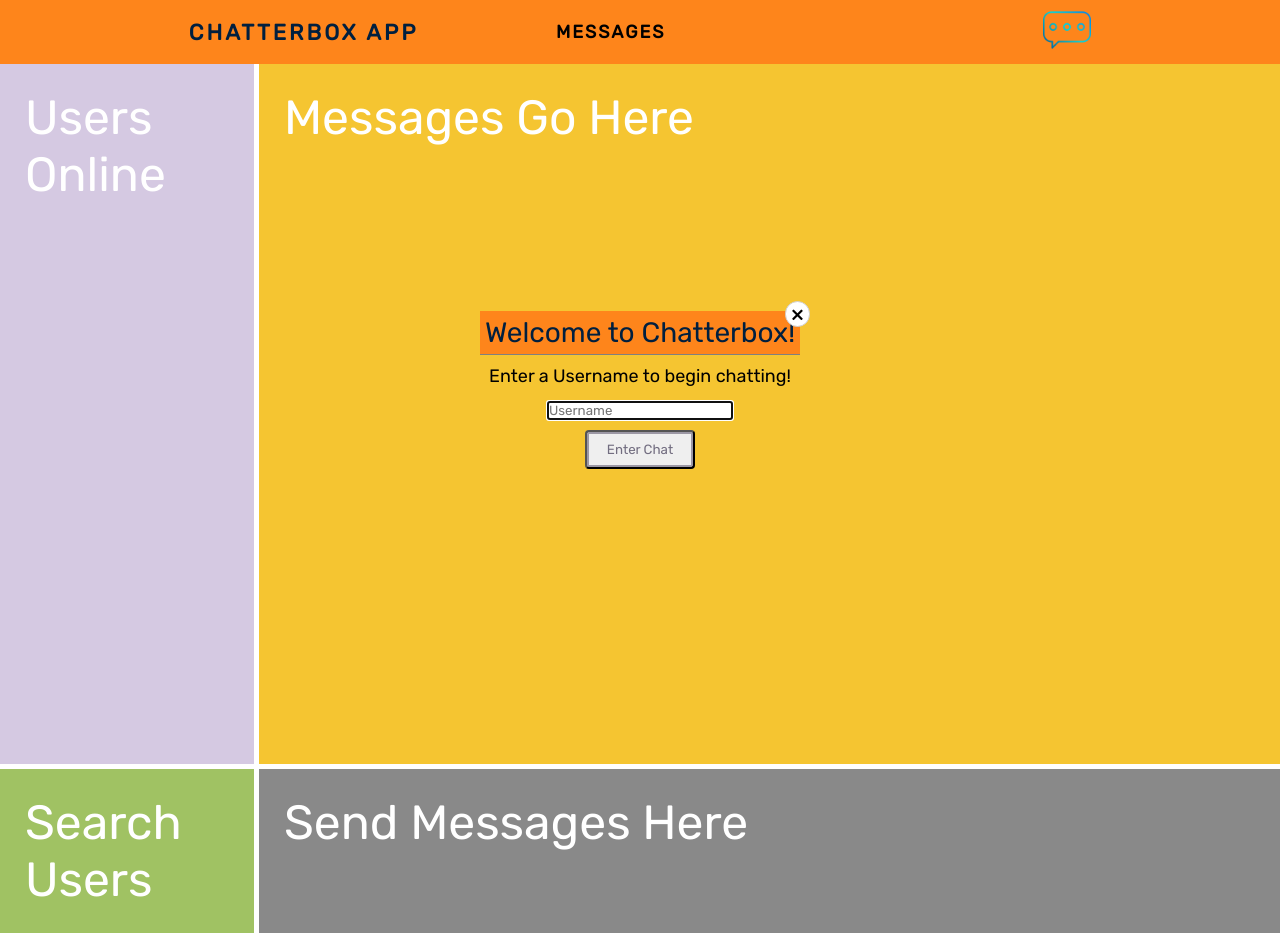
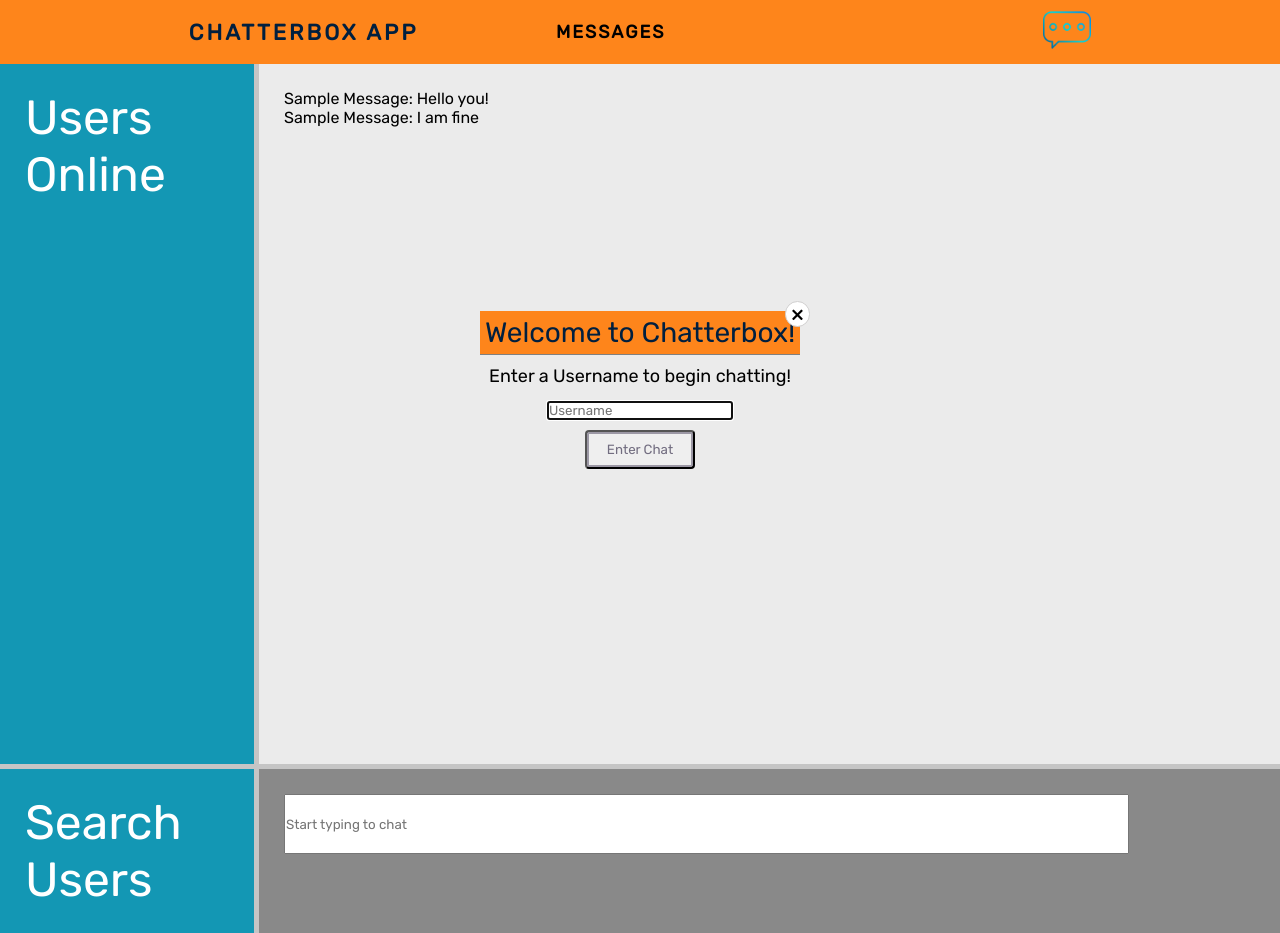
Before and after one commit to George-Jindo/chat-app, a React (Create React App) app in the folder client/: page / in a window 1280 px wide. Built offline with nearby package versions, Linux system fonts and the light colour scheme.

Commit message:
worked on main content added styling and dummy messages

```diff
--- a/client/src/App.css
+++ b/client/src/App.css
@@ -4,7 +4,9 @@
     box-sizing: border-box;
     font-family: 'Rubik', sans-serif;
 }
-
+body {
+    background-color: rgb(209, 209, 209);
+}
 .modal {
     font-size: 12px;
 }
--- a/client/src/App.js
+++ b/client/src/App.js
@@ -24,7 +24,10 @@ class App extends Component {
         if (userName === '') {
             return;
         }
+
         console.log('logging from onSearch');
+
+        localStorage.setItem('username', userName);
     };
 
     componentDidMount() {
@@ -58,8 +61,10 @@ class App extends Component {
                                         <input
                                             type='text'
                                             className='form-control'
+                                            name='username'
                                             placeholder='Username'
                                             onChange={this.onChange}
+                                            required
                                         ></input>
                                     </div>
 
--- a/client/src/components/Main/Main.css
+++ b/client/src/components/Main/Main.css
@@ -4,9 +4,11 @@
     /*   grid-template-rows: auto 25px auto 25px auto 25px auto 25px auto 25px auto; */
     grid-column-gap: 5px;
     grid-row-gap: 5px;
+    background-color: rgb(197, 197, 197);
 }
+
 .grid {
-    background-color: #444;
+    /*background-color: #444;*/
     color: #fff;
     padding: 25px;
     font-size: 3rem;
@@ -14,25 +16,43 @@
 .users {
     grid-column: 1 / 2;
     grid-row-start: 1 / 2;
-    background-color: #d5c9e2;
     min-height: 700px;
+    background-color: rgba(0, 147, 179, 0.9);
+    /*box-shadow: blur(10px);*/
 }
 .search_user {
     grid-column: 1 / 2;
     grid-row: 2 / 2;
     min-height: 125px;
-    background-color: #a0c263;
+    background-color: rgba(0, 147, 179, 0.9);
 }
 .messages {
     grid-column: 2 / 4;
     grid-row: 1 / 2;
     min-height: 700px;
-    background-color: #f5c531;
+    background-color: #ebebeb;
+    color: #000;
     min-width: 700px;
 }
+
+.incoming {
+    font-size: 1rem;
+    margin: auto;
+}
+
+ul {
+    list-style: none;
+}
+
 .send_message {
     grid-column: 2 / 4;
     grid-row: 2 / 2;
     min-height: 125px;
     background-color: #898989;
 }
+
+.send_field {
+    position: absolute;
+    min-width: 66%;
+    min-height: 60px;
+}
--- a/client/src/components/Main/Main.js
+++ b/client/src/components/Main/Main.js
@@ -5,8 +5,27 @@ const main = props => (
     <div className='container'>
         <div className='users grid'>Users Online</div>
         <div className='search_user grid'>Search Users</div>
-        <div className='messages grid'>Messages Go Here</div>
-        <div className='send_message grid'>Send Messages Here</div>
+        <div className='messages grid'>
+            <div className='incoming'>
+                <ul className='list_font'>
+                    <li>
+                        <p>Sample Message: Hello you!</p>
+                    </li>
+                    <li>
+                        <p>Sample Message: I am fine</p>
+                    </li>
+                </ul>
+            </div>
+        </div>
+        <div className='send_message grid'>
+            <input
+                type='text'
+                className='send_field'
+                name='username'
+                placeholder='Start typing to chat'
+                required
+            ></input>
+        </div>
     </div>
 );
 
```
Also changed, not shown: client/src/components/Main/background.jpg (added).
